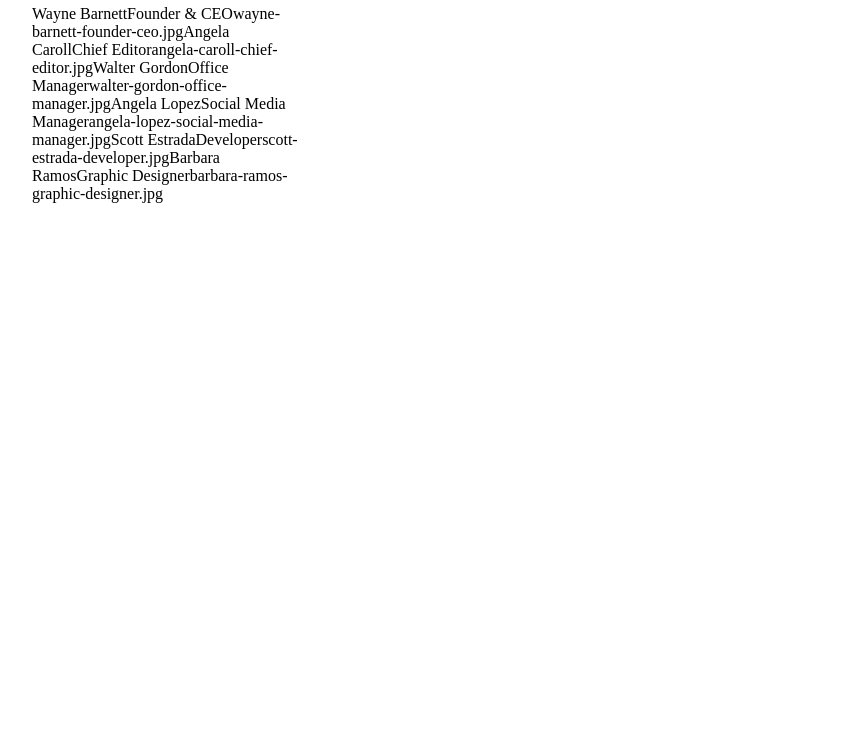
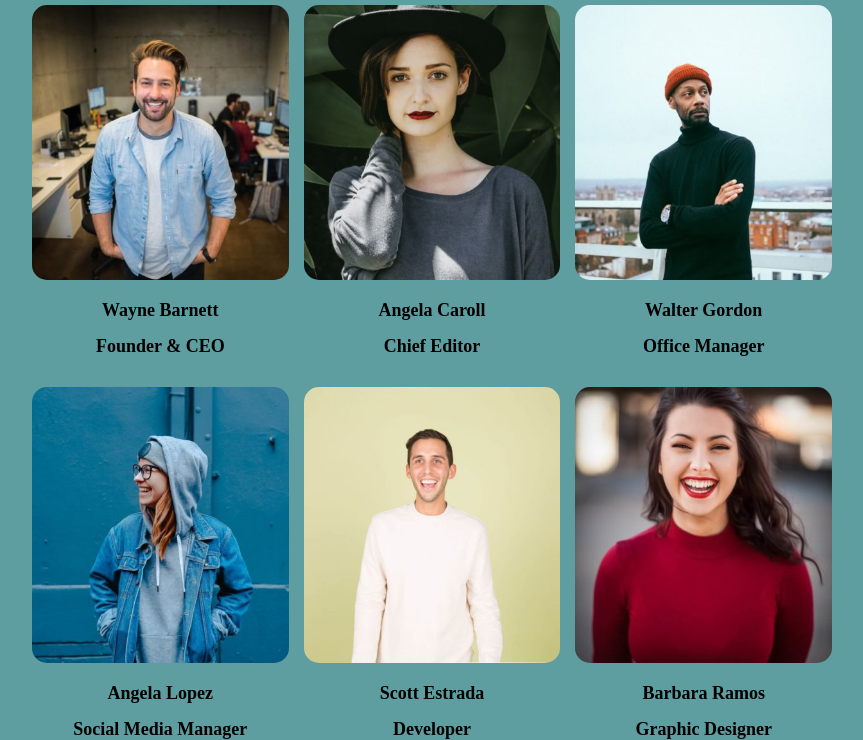
Before and after one commit to FrancescoDOrtona/js-our-team, a plain HTML site: page index.html in a window 1280 px wide. Shown: the part 72-812 px from the top of the page, without its empty margins (208-1071 px from the left). Drawn offline with Linux system fonts and the light colour scheme.

Commit message:
Fix: JS for loop to print in dom CSS: style

```diff
--- a/css/style.css
+++ b/css/style.css
@@ -2,6 +2,10 @@
     margin: 0;
     padding: 0;
     box-sizing: border-box;
+}
+
+body{
+    background-color: cadetblue;
 }
 
 .container{
@@ -14,7 +18,23 @@ header{
     margin: 20px 0px;
 }
 
+img{
+    max-width: 100%;
+    border-radius: 15px;
+}
+
 .members-cards{
     display: grid;
+    row-gap: 30px;
+    column-gap: 15px;
     grid-template-columns: repeat(3, 1fr);
 }
+
+.card{
+    display: flex;
+    flex-direction: column;
+    align-items: center;
+    gap: 15px;
+    font-size: 18px;
+    font-weight: bold;
+}
--- a/js/app.js
+++ b/js/app.js
@@ -2,56 +2,62 @@
 
 teamMembers = [
   {
-        name: 'Wayne Barnett',
-        role: 'Founder & CEO',
-        picture: 'wayne-barnett-founder-ceo.jpg',
+    name: "Wayne Barnett",
+    role: "Founder & CEO",
+    picture: "wayne-barnett-founder-ceo.jpg",
   },
   {
-        name: 'Angela Caroll',
-        role: 'Chief Editor',
-        picture: 'angela-caroll-chief-editor.jpg',
+    name: "Angela Caroll",
+    role: "Chief Editor",
+    picture: "angela-caroll-chief-editor.jpg",
   },
   {
-        name: 'Walter Gordon',
-        role: 'Office Manager',
-        picture: 'walter-gordon-office-manager.jpg',
+    name: "Walter Gordon",
+    role: "Office Manager",
+    picture: "walter-gordon-office-manager.jpg",
   },
   {
-        name: 'Angela Lopez',
-        role: 'Social Media Manager',
-        picture: 'angela-lopez-social-media-manager.jpg',
+    name: "Angela Lopez",
+    role: "Social Media Manager",
+    picture: "angela-lopez-social-media-manager.jpg",
   },
   {
-        name: 'Scott Estrada',
-        role: 'Developer',
-        picture: 'scott-estrada-developer.jpg',
+    name: "Scott Estrada",
+    role: "Developer",
+    picture: "scott-estrada-developer.jpg",
   },
   {
-        name: 'Barbara Ramos',
-        role: 'Graphic Designer',
-        picture: 'barbara-ramos-graphic-designer.jpg',
+    name: "Barbara Ramos",
+    role: "Graphic Designer",
+    picture: "barbara-ramos-graphic-designer.jpg",
   },
-
-]
+];
 
 console.log(teamMembers);
 
 // Variabili
-const membersCardsDOMElement = document.querySelector('.members-cards');
-
+const membersCardsDOMElement = document.querySelector(".members-cards");
 
 // Ciclo for per stampare il cotenuto degli oggetti
-for (let i = 0; i < teamMembers.length; i++){
-    const currentMember = teamMembers[i];
-    membersCardsDOMElement.innerHTML += `<div class="card"></div>`;
-    console.log(currentMember)
-
-    const cardDOMElement = document.querySelector('.card');
-
-    for (const property in currentMember) {
-
-        cardDOMElement.innerHTML += `${currentMember[property]}`;
-
-        console.log(`${property}: ${currentMember[property]}`);
+for (let i = 0; i < teamMembers.length; i++) {
+  /*
+  const teamMember = teamMembers[i];
+  let cardHTML = "";
+  for (const property in teamMember) {
+    if (property === "picture") {
+      cardHTML += `<img src="${teamMember[property]}">`;
+    } else {
+      cardHTML += `<div class="${property}">${property} ${teamMember[property]}</div>`;
     }
   }
+  console.log(cardHTML);
+  */
+
+  const currentMember = teamMembers[i];
+  membersCardsDOMElement.innerHTML += `<div class="card">
+     <div><img src="./img/${currentMember.picture}"></div>
+     <div>${currentMember.name}</div>
+     <div>${currentMember.role}</div>
+     </div>`;
+  console.log(currentMember);
+}
```
Also changed, not shown: index.html (+0 -1 lines). Lines whose indentation alone changed are shown as unchanged.
